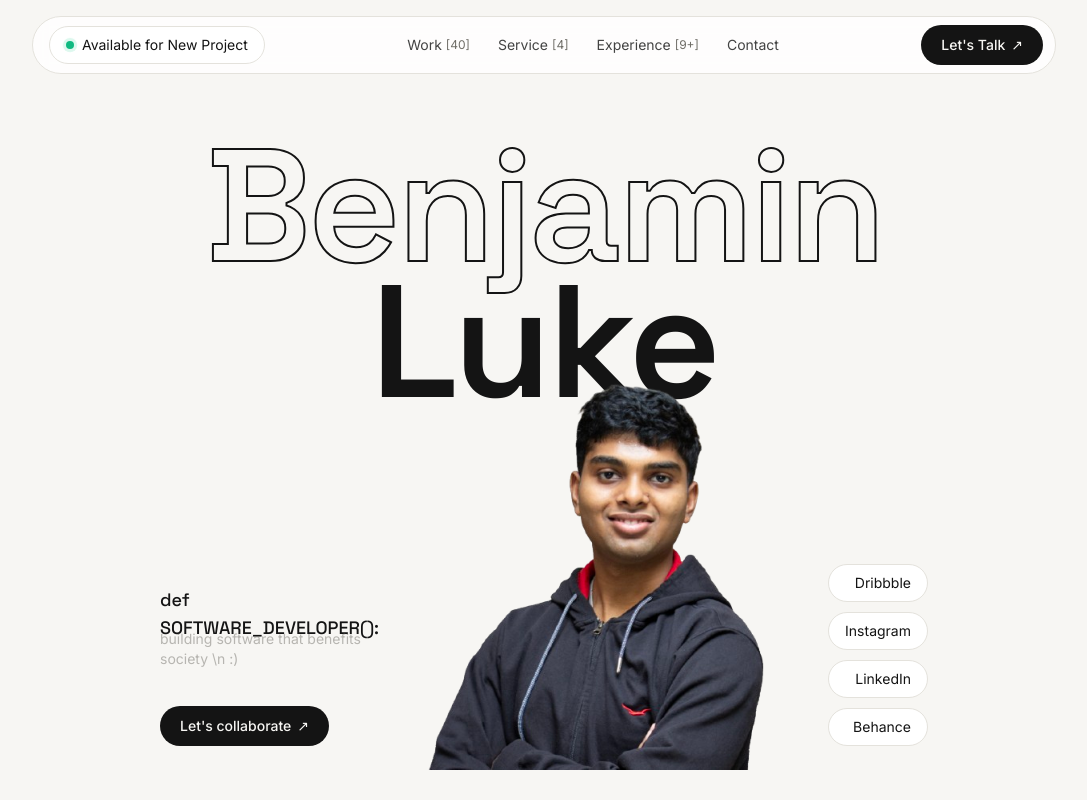
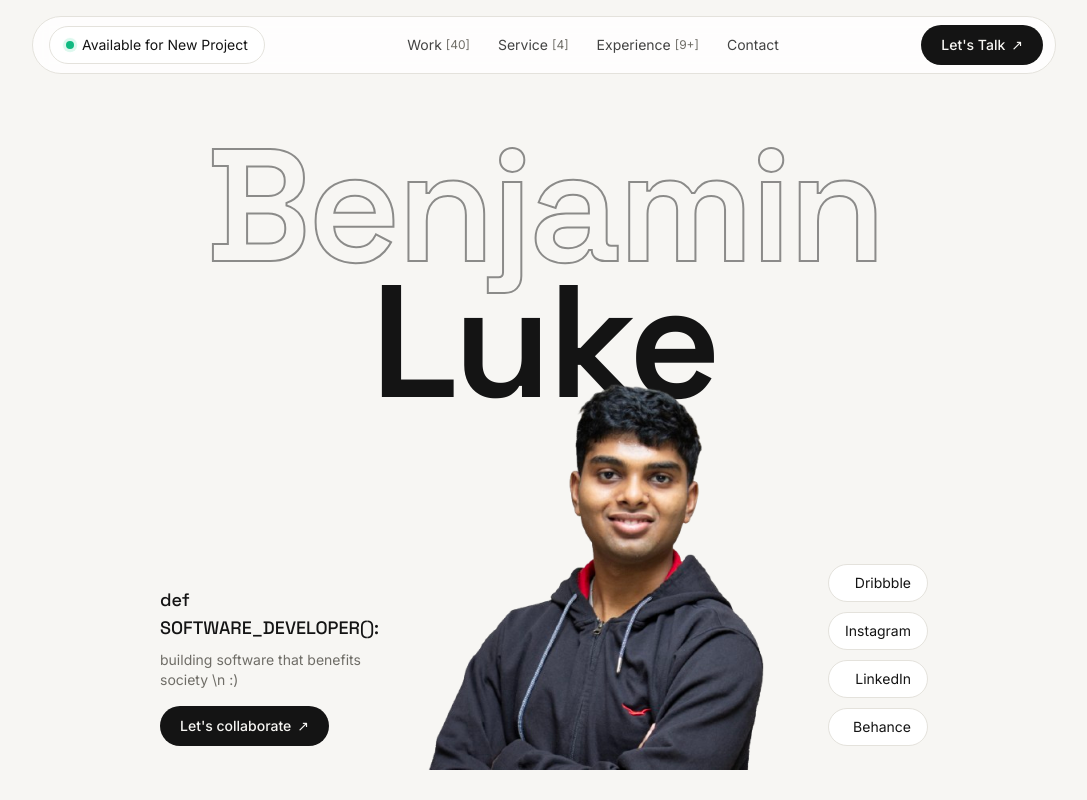
Before and after one commit to Black-Smith-Of-Fire/portfolio, a React (Vite) app: page / in a window 1280 px wide. Shown: the top 800 px of the page, without its empty margins (96-1183 px from the left). Built offline with nearby package versions, Linux system fonts and the light colour scheme; the HTML template or start-up script is replaced by a standard one.

Commit message:
added the required animations

```diff
--- a/src/components/Hero.tsx
+++ b/src/components/Hero.tsx
@@ -7,7 +7,7 @@
     <section className="relative mx-auto mt-16 max-w-5xl px-4 text-center">
       <h1 className="select-none font-display text-[15vw] font-semibold leading-[0.85] tracking-tight sm:text-[9rem] md:text-[10rem]">
         <text
-          className="animate-fade-in-scale text-transparent"
+          className="animate-slideInDown text-transparent"
           style={{ WebkitTextStroke: '2px #141414' }}
         >
           Benjamin
@@ -18,7 +18,7 @@
       <div className="relative mx-auto -mt-6 flex max-w-3xl items-end justify-between gap-6 text-left sm:-mt-10">
         <div className="max-w-[220px] pb-6">
           <p className="font-display text-lg font-medium">def SOFTWARE_DEVELOPER():</p>
-          <p className="animate-slideInDown mt-2 text-sm text-muted">
+          <p className=" mt-2 text-sm text-muted">
           building software that benefits society \n :)
           </p>
           <a
```
